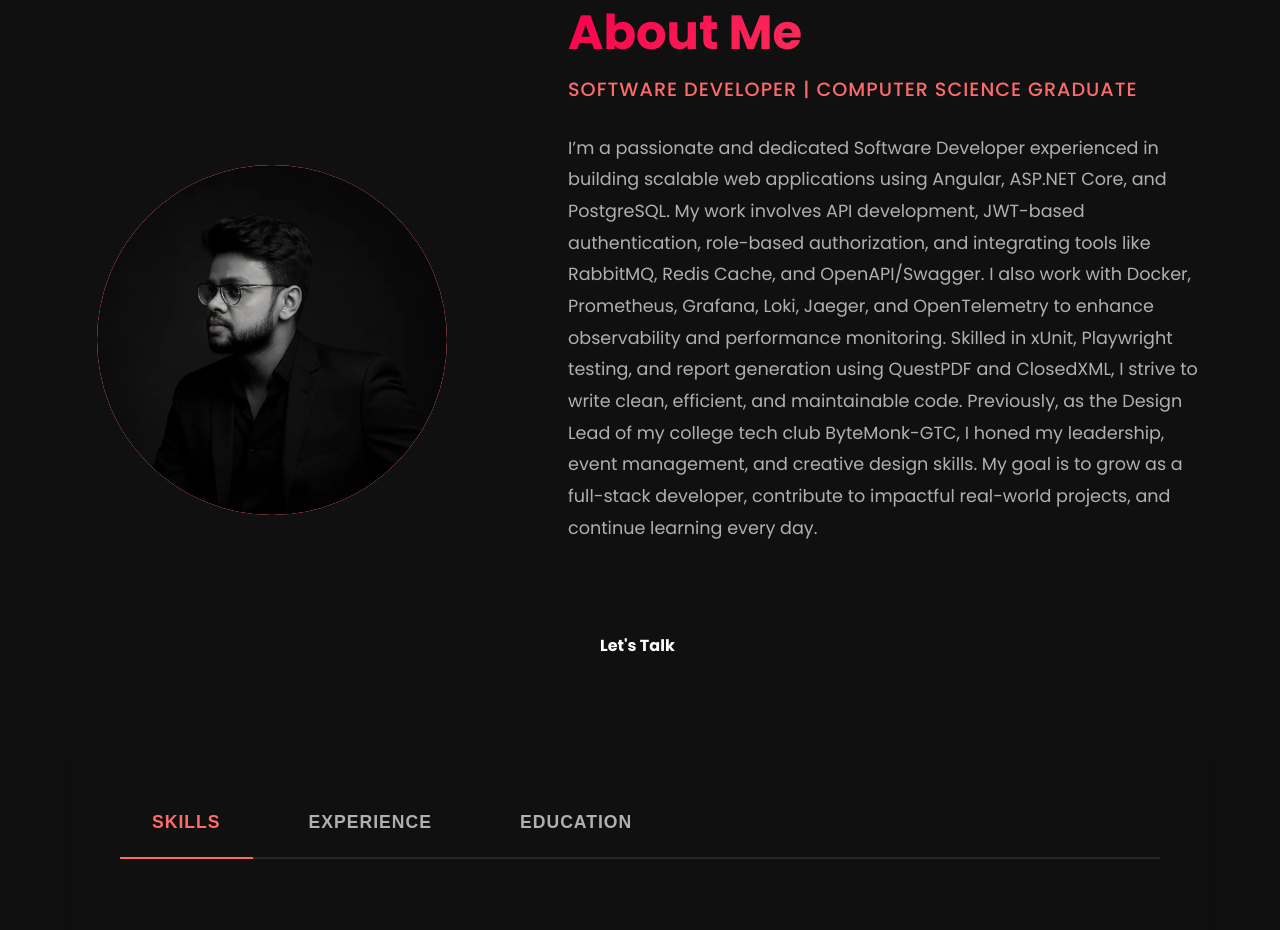
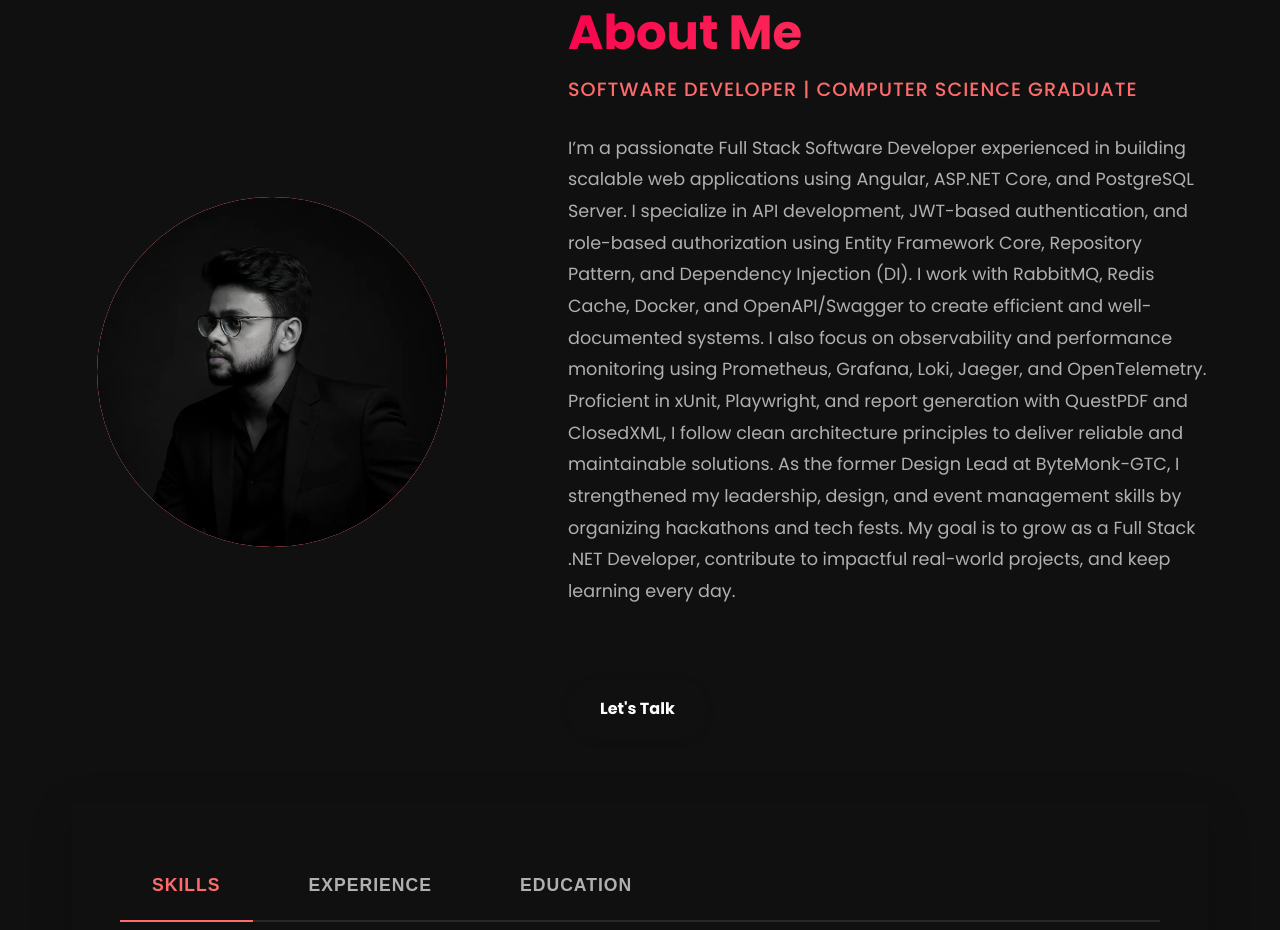
Before and after one commit to jayantajm1/portfoliojm, a plain HTML site: page index.html in a window 1280 px wide. Shown: the part 860-1790 px from the top of the page. Drawn offline with nearby package versions, Linux system fonts and the light colour scheme.

Commit message:
Update index.html
Update index.html

```diff
--- a/index.html
+++ b/index.html
@@ -156,20 +156,13 @@
             <h2>About Me</h2>
             <h5>Software Developer | Computer Science Graduate</h5>
             <p>
-              I’m a passionate and dedicated Software Developer experienced in
-              building scalable web applications using Angular, ASP.NET Core,
-              and PostgreSQL. My work involves API development, JWT-based
-              authentication, role-based authorization, and integrating tools
-              like RabbitMQ, Redis Cache, and OpenAPI/Swagger. I also work with
-              Docker, Prometheus, Grafana, Loki, Jaeger, and OpenTelemetry to
-              enhance observability and performance monitoring. Skilled in
-              xUnit, Playwright testing, and report generation using QuestPDF
-              and ClosedXML, I strive to write clean, efficient, and
-              maintainable code. Previously, as the Design Lead of my college
-              tech club ByteMonk-GTC, I honed my leadership, event management,
-              and creative design skills. My goal is to grow as a full-stack
-              developer, contribute to impactful real-world projects, and
-              continue learning every day.
+             I’m a passionate Full Stack Software Developer experienced in building scalable web applications using Angular, ASP.NET Core, and PostgreSQL Server. I specialize in API development, JWT-based authentication, and role-based authorization using Entity Framework Core, Repository Pattern, and Dependency Injection (DI).
+
+I work with RabbitMQ, Redis Cache, Docker, and OpenAPI/Swagger to create efficient and well-documented systems. I also focus on observability and performance monitoring using Prometheus, Grafana, Loki, Jaeger, and OpenTelemetry.
+
+Proficient in xUnit, Playwright, and report generation with QuestPDF and ClosedXML, I follow clean architecture principles to deliver reliable and maintainable solutions.
+
+As the former Design Lead at ByteMonk-GTC, I strengthened my leadership, design, and event management skills by organizing hackathons and tech fests. My goal is to grow as a Full Stack .NET Developer, contribute to impactful real-world projects, and keep learning every day.
             </p>
             <a href="https://www.linkedin.com/in/mardijm/" class="btn-primary">
               Let's Talk
```
